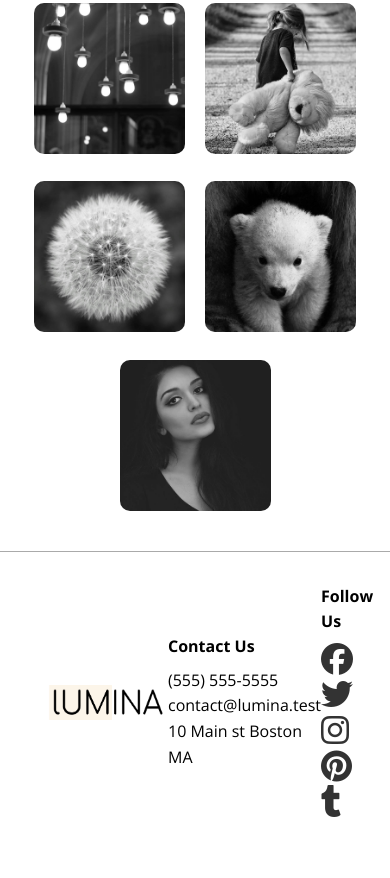
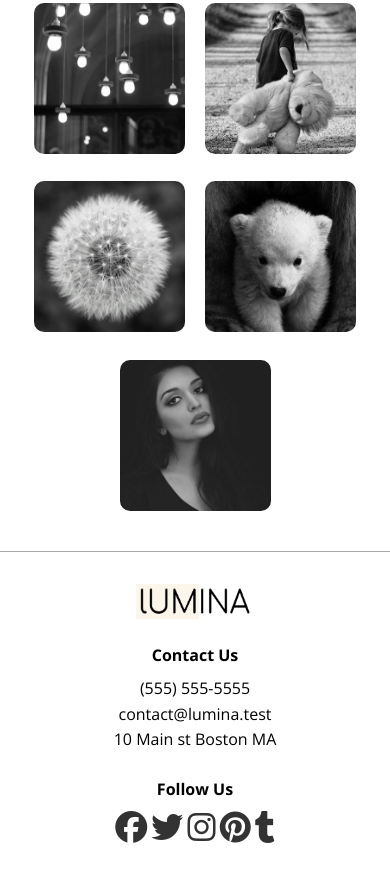
Before and after one commit to McClarence/lumina_creative, a plain HTML site: page index.html in a window 390 px wide. Shown: the part 786-1664 px from the top of the page. Before the commit the page ends 1639 px from the top, so only its background shows below. Drawn offline with nearby package versions, Linux system fonts and the light colour scheme.

Commit message:
add media queries

```diff
--- a/css/styles.css
+++ b/css/styles.css
@@ -159,7 +159,9 @@ img {
 
 /* ----- media queries -------*/
 @media (max-width: 768px) {
-    .header-flex {
+
+    .header .header-flex,
+    .footer .footer-flex {
         flex-direction: column;
         gap: 1.5rem;
     }
@@ -176,4 +178,7 @@ img {
         width: calc(50% - 20px);
     }
 
+    .footer .footer-flex {
+        text-align: center;
+    }
 }
```
